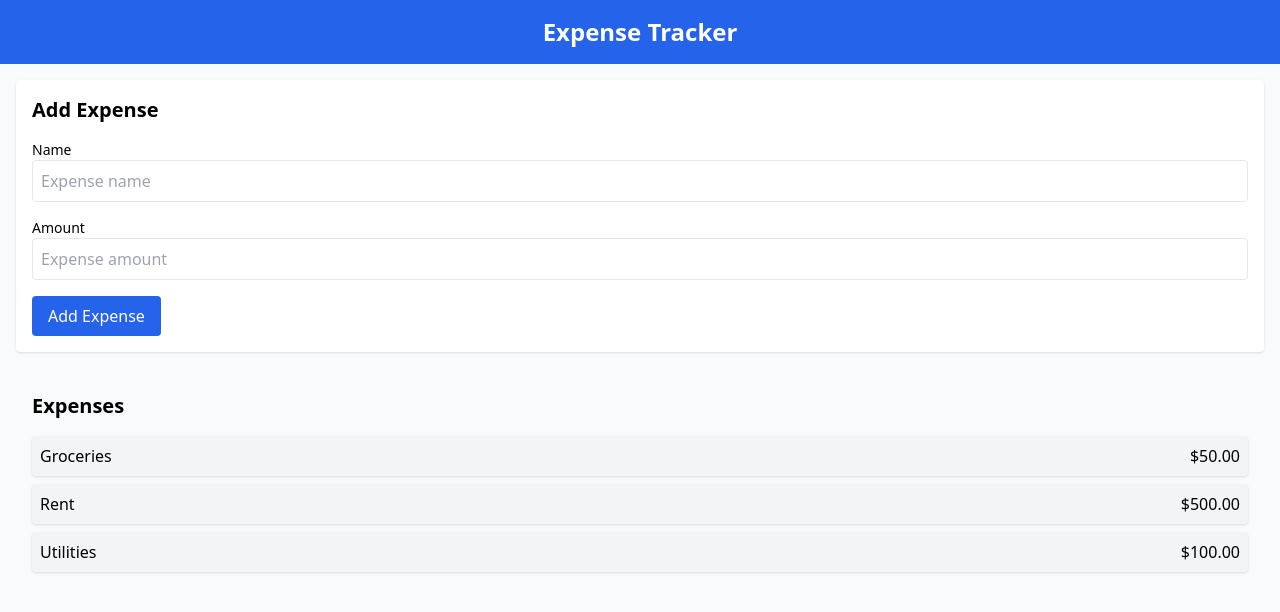
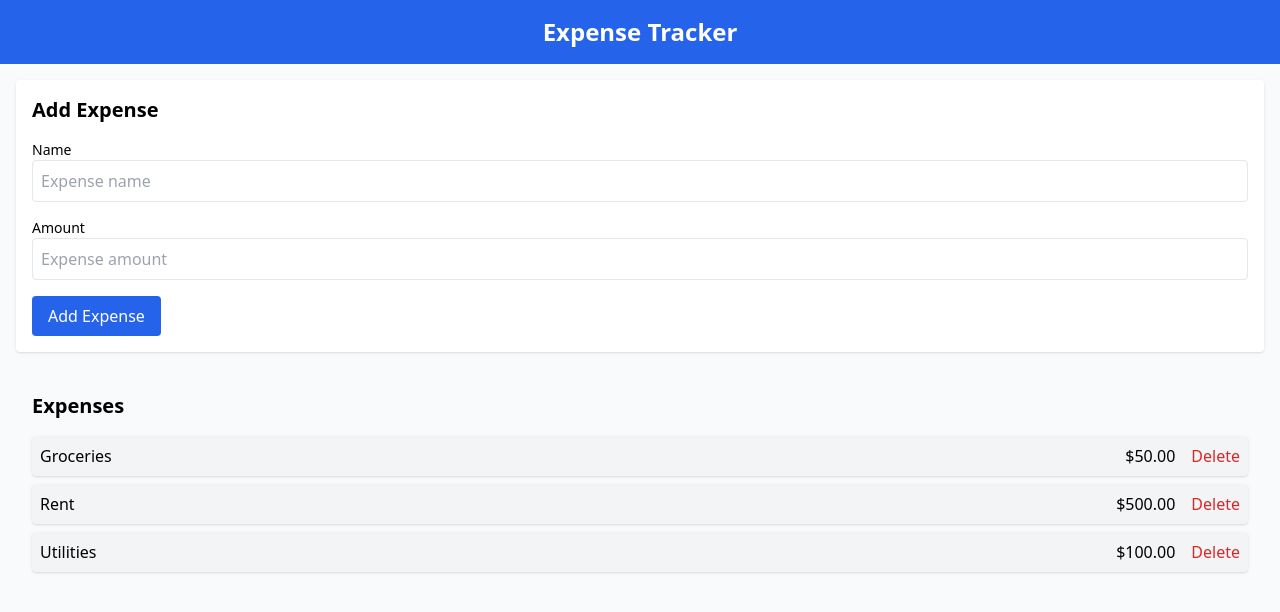
Before and after one commit to Biruk42/cash-track, a React (Vite) app: page / in a window 1280 px wide. Shown: the top 612 px of the page. Built offline with nearby package versions, Linux system fonts and the light colour scheme.

Commit message:
Add delete functionality to ExpenseList component

```diff
--- a/src/App.jsx
+++ b/src/App.jsx
@@ -17,12 +17,18 @@ function App() {
     ]);
   };
 
+  const deleteExpense = (id) => {
+    setExpenses((prevExpenses) =>
+      prevExpenses.filter((expense) => expense.id !== id)
+    );
+  };
+
   return (
     <div className="min-h-screen bg-gray-50">
       <Header />
       <main className="p-4 space-y-6">
         <AddExpenseForm onAddExpense={addExpense} />
-        <ExpenseList expenses={expenses} />
+        <ExpenseList expenses={expenses} onDeleteExpense={deleteExpense} />
       </main>
     </div>
   );
--- a/src/components/ExpenseList.jsx
+++ b/src/components/ExpenseList.jsx
@@ -1,4 +1,4 @@
-function ExpenseList({ expenses }) {
+function ExpenseList({ expenses, onDeleteExpense }) {
   return (
     <div className="p-4">
       <h2 className="text-xl font-semibold mb-4">Expenses</h2>
@@ -9,9 +9,20 @@ function ExpenseList({ expenses }) {
           {expenses.map((expense) => (
             <li
               key={expense.id}
-              className="flex justify-between bg-gray-100 p-2 rounded shadow">
-              <span>{expense.name}</span>
-              <span>${expense.amount.toFixed(2)}</span>
+              className="flex justify-between items-center bg-gray-100 p-2 rounded shadow"
+            >
+              <div>
+                <span>{expense.name}</span>
+              </div>
+              <div className="flex items-center space-x-4">
+                <span>${expense.amount.toFixed(2)}</span>
+                <button
+                  onClick={() => onDeleteExpense(expense.id)}
+                  className="text-red-600 hover:text-red-800"
+                >
+                  Delete
+                </button>
+              </div>
             </li>
           ))}
         </ul>
```
